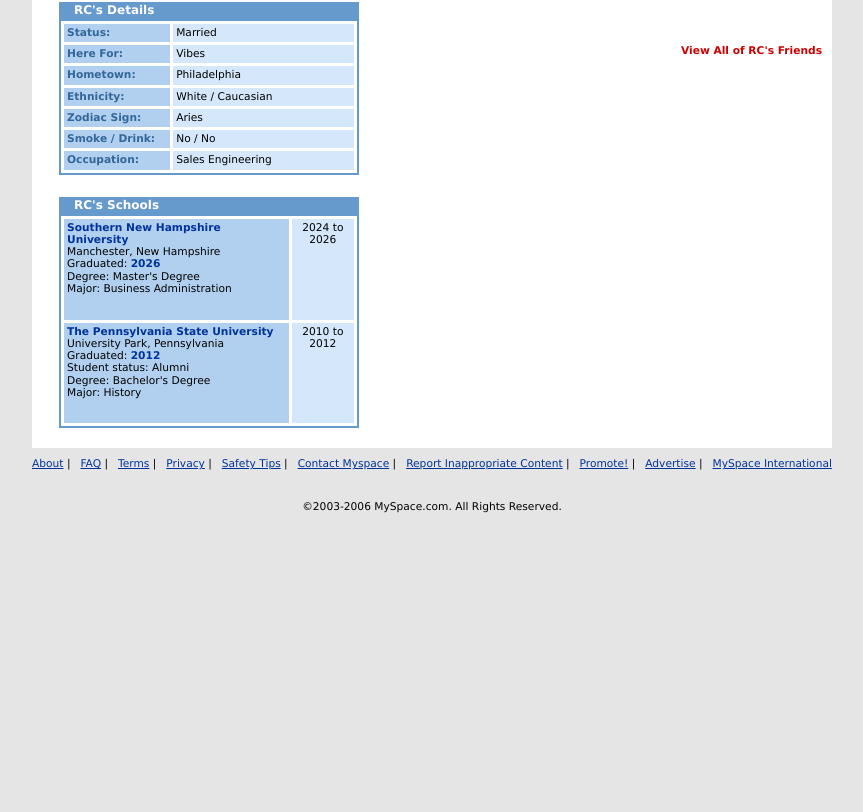
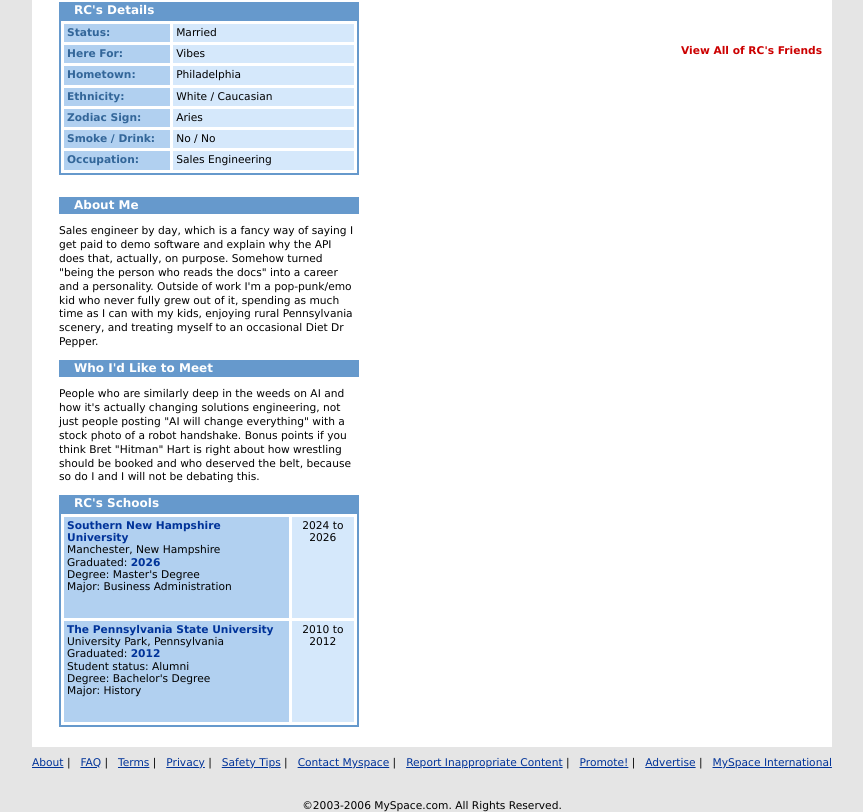
Before and after one commit to rcesus/website, a Next.js app: page / in a window 1280 px wide. Shown: the part 830-1642 px from the top of the page, without its empty margins (208-1071 px from the left). Before the commit the page ends 1343 px from the top, so only its background shows below. Built offline with nearby package versions, Linux system fonts and the light colour scheme; a web font is replaced by a local one.

Commit message:
Update profile bio

```diff
--- a/src/app/ProfileShell.tsx
+++ b/src/app/ProfileShell.tsx
@@ -172,6 +172,18 @@
             </table>
           </section>
 
+          {/* About Me Section */}
+          <section className="about-me">
+            <h2 className="sidebar-table-h2">About Me</h2>
+            <p>Sales engineer by day, which is a fancy way of saying I get paid to demo software and explain why the API does that, actually, on purpose. Somehow turned "being the person who reads the docs" into a career and a personality. Outside of work I&apos;m a pop-punk/emo kid who never fully grew out of it, spending as much time as I can with my kids, enjoying rural Pennsylvania scenery, and treating myself to an occasional Diet Dr Pepper.</p>
+          </section>
+
+          {/* Who I'd Like to Meet Section */}
+          <section className="who-to-meet">
+            <h2 className="sidebar-table-h2">Who I&apos;d Like to Meet</h2>
+            <p>People who are similarly deep in the weeds on AI and how it&apos;s actually changing solutions engineering, not just people posting "AI will change everything" with a stock photo of a robot handshake. Bonus points if you think Bret "Hitman" Hart is right about how wrestling should be booked and who deserved the belt, because so do I and I will not be debating this.</p>
+          </section>
+
           {/* RC's Schools Section */}
           <section className="schools">
             <table className="sidebar-table">
```
